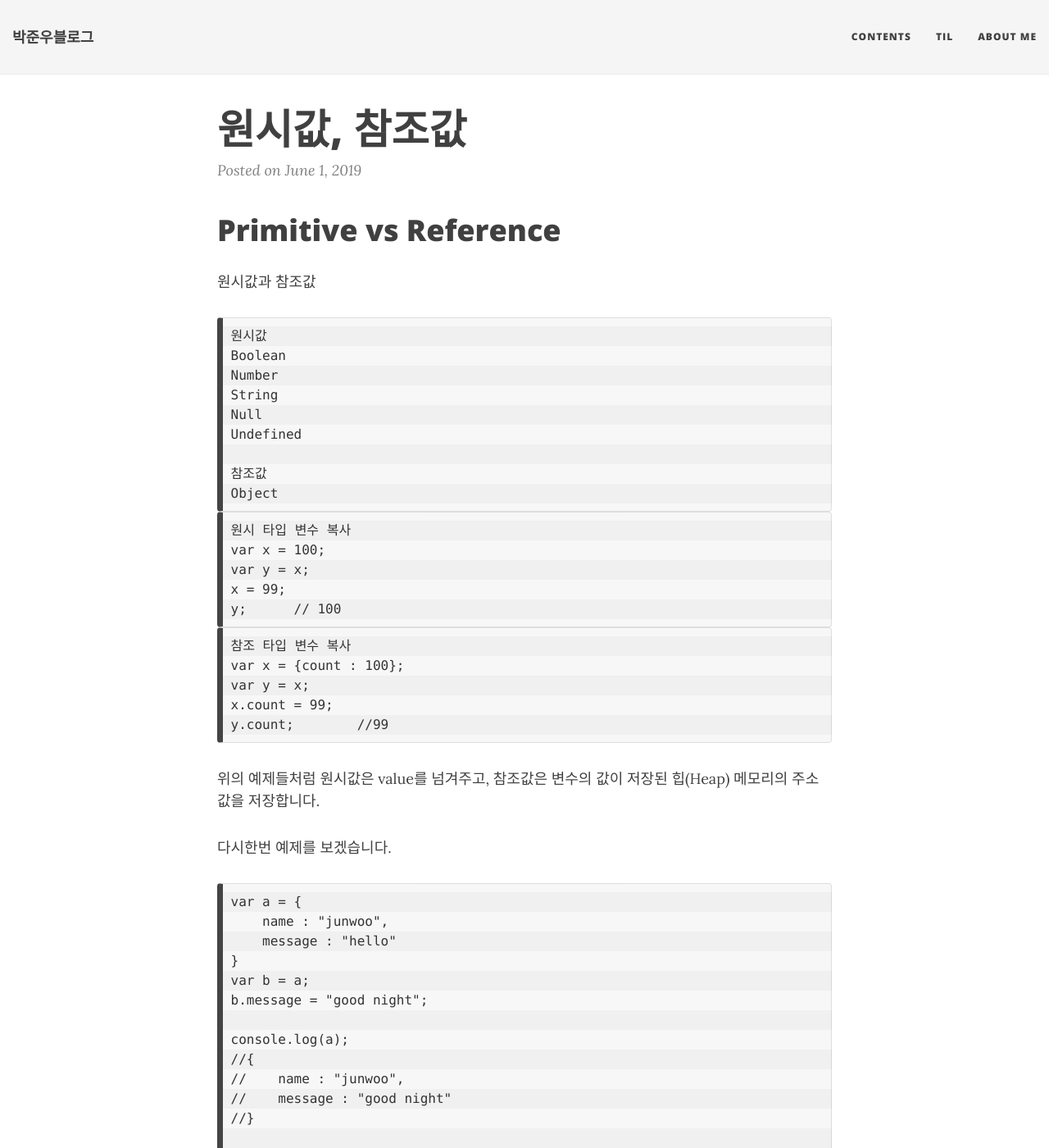
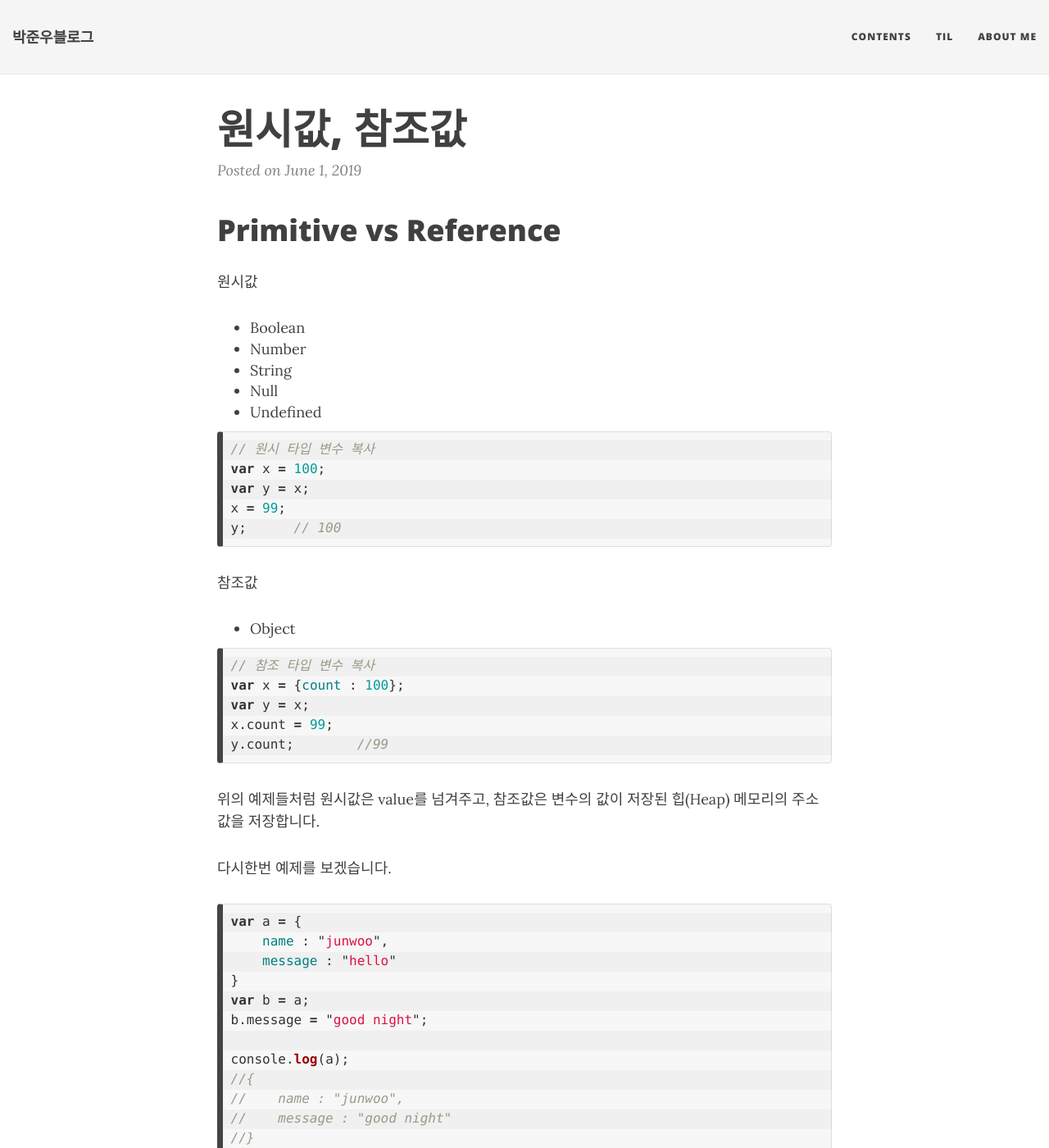
Before and after one commit to JUNWOO45/junwoo45.github.io.archived, a Jekyll site: the page built from _posts/2019-06-01-primitive_reference.md, in a window 1280 px wide and 1400 px high. Shown: the whole window at 82% size. Built offline with Jekyll 4.4.1, drawn with Linux system fonts in a browser that asks for light colours; nearby versions of some CDN libraries; some of the changed text lies outside the part shown.

Commit message:
가독성 수정

````diff
--- a/_posts/2019-06-01-primitive_reference.md
+++ b/_posts/2019-06-01-primitive_reference.md
@@ -9,30 +9,30 @@ comments: true
     Primitive vs Reference
 </h1>
 
-원시값과 참조값
 
-```
+
 원시값
-Boolean
-Number
-String
-Null
-Undefined
 
-참조값
-Object
-```
+- Boolean
+- Number
+- String
+- Null
+- Undefined
 
-```
-원시 타입 변수 복사
+```javascript
+// 원시 타입 변수 복사
 var x = 100;
 var y = x;
 x = 99;
 y;	// 100
 ```
 
-```
-참조 타입 변수 복사
+참조값
+
+- Object
+
+```javascript
+// 참조 타입 변수 복사
 var x = {count : 100};
 var y = x;
 x.count = 99;
@@ -43,7 +43,7 @@ y.count;	//99
 
 다시한번 예제를 보겠습니다.
 
-```
+```javascript
 var a = {
     name : "junwoo",
     message : "hello"
@@ -76,7 +76,7 @@ console.log(b)
 
 아래의 예시처럼 함수에 argument를 넘겨줄 때에도 헷갈릴 수 있습니다.
 
-```
+```javascript
 function test(a, b){
     a = 10;
     b.name = "hello world"
````
